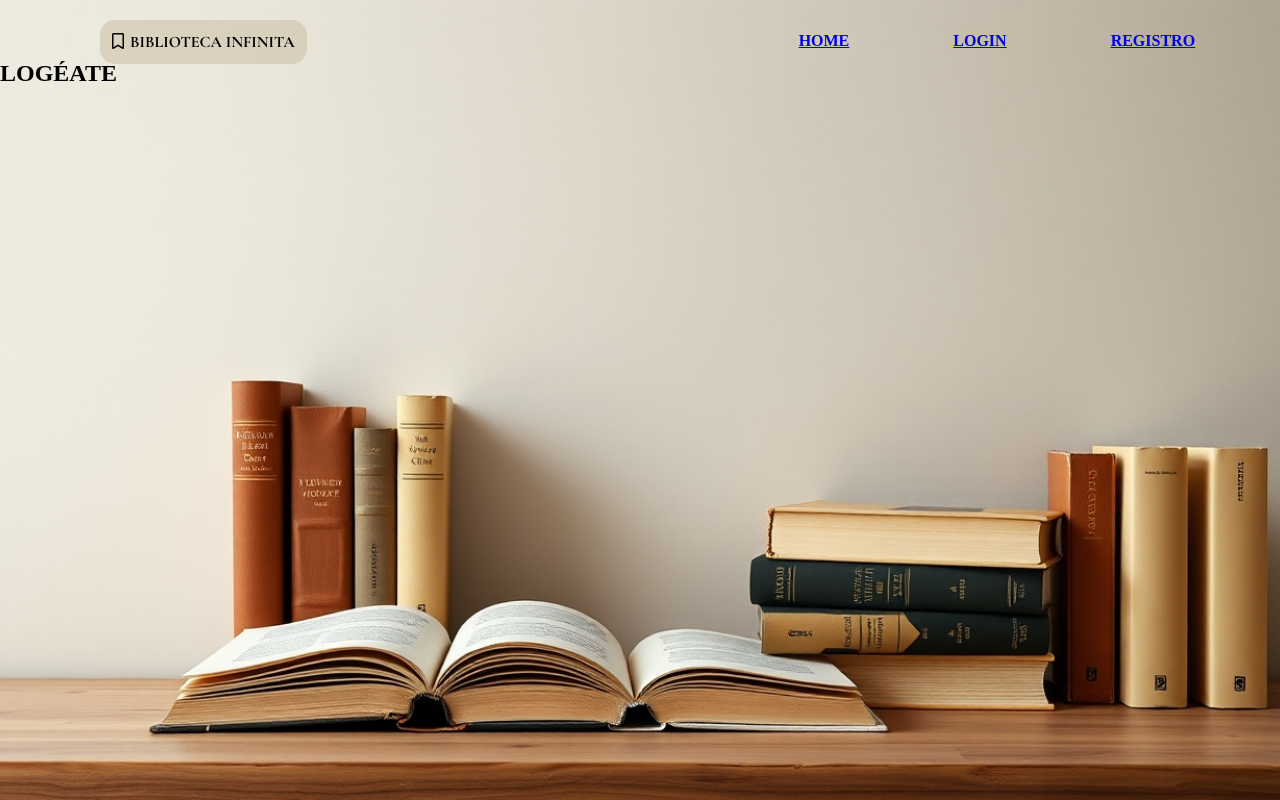
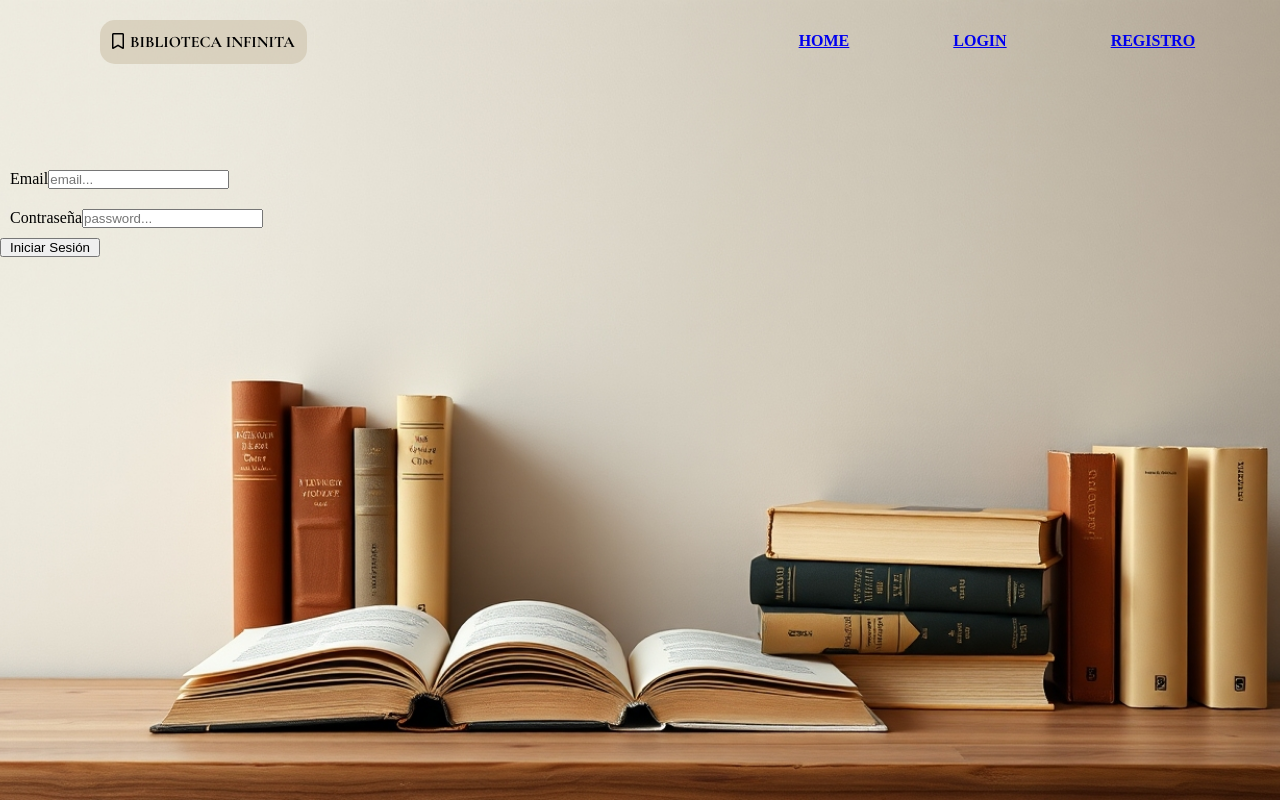
Before and after one commit to raquel-manajreh/BIBLIOTECA-INFINITA, a React (Vite) app: page /login in a window 1280 px wide. Built offline with nearby package versions, Linux system fonts and the light colour scheme; no server answers; a web font is replaced by a local one.

Commit message:
proceso de autenticacion terminado pero no comprobado, con firebase

```diff
--- a/src/Pages/Login/Login.jsx
+++ b/src/Pages/Login/Login.jsx
@@ -1,13 +1,40 @@
+import { useState } from "react";
+import { signInWithEmailAndPassword } from "firebase/auth";
+import { auth } from "../../components/AuthRoutes/firebaseConfig";
+
 import "../Login/Login.css";
-// import { auth } from "./firebase";
-// o "../firebase" si estás en una subcarpeta - PARA ATUTENTICACION
 
 
 function Login() {
+
+  const [email, setEmail] = useState("");
+  const [password, setPassword] = useState("");
+
+  const handleLogin = async (e) => {
+    e.preventDefault();
+    try {
+      await signInWithEmailAndPassword(auth, email, password);
+      alert('¡Login exitoso!');
+    } catch (error) {
+      console.error(error.message);
+      alert('Error al iniciar sesión');
+    };
+  }
+
+
   return (
-    <div>
-      <h2>LOGÉATE</h2>
-    </div>
+    //El ACTION del form especifica la URL donde se enviarán los datos del formulario cuando se envíe. Sin él, la información no sabe a dónde ir
+    <form onSubmit={handleLogin}>
+      <label htmlFor="email">Email
+        <input id="email" type="email" value={email} placeholder="email..." onChange={e => setEmail(e.target.value)}/>
+      </label>
+
+      <label htmlFor="password">Contraseña
+        <input id="password" type="password" value={password} placeholder="password..." onChange={e => setPassword(e.target.value)}/>
+      </label>
+
+      <button type="submit">Iniciar Sesión</button>
+    </form>
   )
 }
 
--- a/src/Pages/SignUp/SignUp.css
+++ b/src/Pages/SignUp/SignUp.css
@@ -0,0 +1,11 @@
+form{
+    margin-top: 100px;
+    display: flex;
+    flex-direction: column;
+}
+label{
+    padding: 10px;
+}
+button{
+    width: 100px;
+}
--- a/src/Pages/SignUp/SignUp.jsx
+++ b/src/Pages/SignUp/SignUp.jsx
@@ -1,13 +1,46 @@
+import { useState } from "react";
+import { createUserWithEmailAndPassword } from "firebase/auth";
+import { auth } from "../../components/AuthRoutes/firebaseConfig";
+
+
 import "../SignUp/SignUp.css";
-// import { auth } from "";
+
 
 
 function SignUp() {
+  const [email, setEmail] = useState("");
+  const [password, setPassword] = useState("");
+
+
+    const handleRegister = async (e) => {
+    e.preventDefault();
+    try {
+      await createUserWithEmailAndPassword (auth, email, password);
+      alert('¡Has sido registrado!');
+    } catch (error) {
+      console.error(error.message);
+      alert('Error de registro');
+    }
+  };
+
+
   return (
-    <div>
-      <h2>REGÍSTRATE</h2>
-    </div>
-  )
+    //El ACTION del form especifica la URL donde se enviarán los datos del formulario cuando se envíe. Sin él, la información no sabe a dónde ir
+    //(e) + onChange --> es la función que se ejecuta cuando el valor del campo de entrada cambia
+
+    <form onSubmit={handleRegister}>
+
+      <label htmlFor="email">Email
+        <input id="email" type="email" value={email} placeholder="email..." onChange={e => setEmail(e.target.value)} />
+      </label>
+
+      <label htmlFor="password">Contraseña
+        <input id="password" type="password" value={password} placeholder="password..." onChange={e => setPassword(e.target.value)}/>
+      </label>
+
+      <button type="submit">¡Regístrate!</button>
+    </form>
+  );
 }
 
 export default SignUp;
--- a/src/components/NavBar/NavBar.jsx
+++ b/src/components/NavBar/NavBar.jsx
@@ -1,23 +1,43 @@
-import { Link } from "react-router-dom";
+import { Link, useNavigate } from "react-router-dom";
 import { useAuth } from "../../Context/AuthContext";
-import "../NavBar/NavBar.css";
-
+import { signOut } from "firebase/auth";
+import { auth } from "../AuthRoutes/firebaseConfig";
+import "./NavBar.css";
 
 function NavBar () {
+  const { user } = useAuth();
+  const navigate = useNavigate();
 
-    const {user} = useAuth();
+  const handleLogout = async () => {
+    try {
+      await signOut(auth);
+      navigate("/login"); // redirige después de cerrar sesión
+    } catch (error) {
+      console.error("Error al cerrar sesión:", error);
+    }
+  };
 
   return (
-    <header >
+    <header>
       <nav className='navBar'>
         <ul className='ulList'>
           <li className='logo'>
             <i className="fa-regular fa-bookmark"></i>
-                BIBLIOTECA INFINITA</li>
+            BIBLIOTECA INFINITA
+          </li>
+
           <li><Link to="/">HOME</Link></li>
+
           {user && <li><Link to="/biblioteca">BIBLIOTECA</Link></li>}
+
           {!user && <li><Link to="/login">LOGIN</Link></li>}
           {!user && <li><Link to="/signup">REGISTRO</Link></li>}
+
+          {user && (
+            <li>
+              <button onClick={handleLogout} className="logoutBtn">CERRAR SESIÓN</button>
+            </li>
+          )}
         </ul>
       </nav>
     </header>
```
Also changed, not shown: 2 other files (tests, documents, lock files or other folders). Lines whose indentation alone changed are shown as unchanged.
